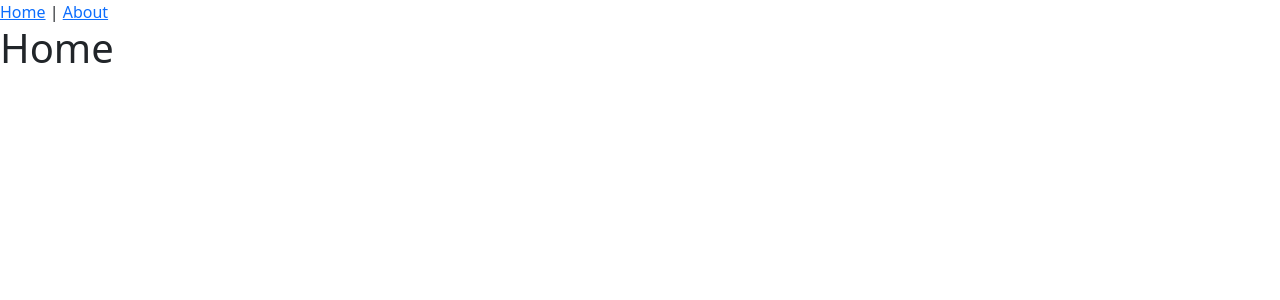
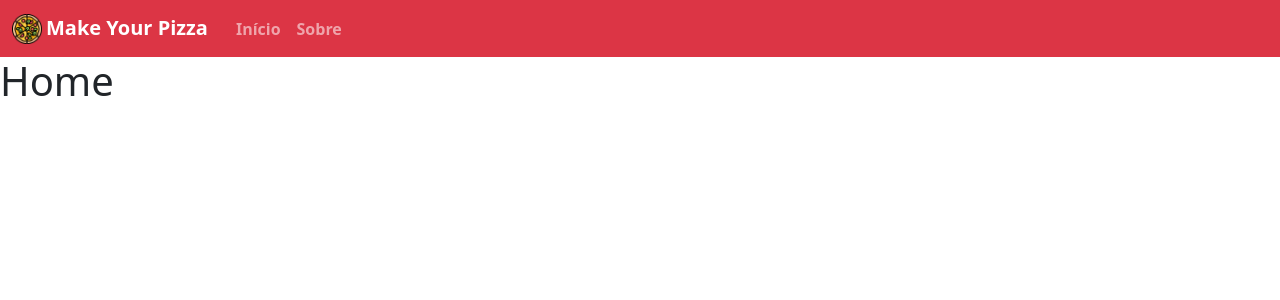
Before and after one commit to PauloAlves8039/vue-cli-make-your-pizza, a Vue app in the folder make-your-pizza-frontend/: page / in a window 1280 px wide. Shown: the top 300 px of the page. Built offline with nearby package versions, Linux system fonts and the light colour scheme.

Commit message:
Criando a Navbar e seus estilos

```diff
--- a/make-your-pizza-frontend/public/index.html
+++ b/make-your-pizza-frontend/public/index.html
@@ -12,5 +12,6 @@
       <strong>We're sorry but <%= htmlWebpackPlugin.options.title %> doesn't work properly without JavaScript enabled. Please enable it to continue.</strong>
     </noscript>
     <div id="app"></div>
+    <script src="https://cdn.jsdelivr.net/npm/bootstrap@5.0.2/dist/js/bootstrap.bundle.min.js" integrity="sha384-MrcW6ZMFYlzcLA8Nl+NtUVF0sA7MsXsP1UyJoMp4YLEuNSfAP+JcXn/tWtIaxVXM" crossorigin="anonymous"></script>
   </body>
 </html>
--- a/make-your-pizza-frontend/src/App.vue
+++ b/make-your-pizza-frontend/src/App.vue
@@ -1,10 +1,18 @@
 <template>
-  <nav>
-    <router-link to="/">Home</router-link> |
-    <router-link to="/about">About</router-link>
-  </nav>
-  <router-view/>
+  <Navbar :logo="logo_src" :alt="app_name" />
+  <router-view />
 </template>
+
+<script>
+import Navbar from './components/Navbar.vue';
+
+export default {
+  name: 'App',
+  components: {
+    Navbar
+  }
+}
+</script>
 
 <style>
 
--- /dev/null
+++ b/make-your-pizza-frontend/src/components/Navbar.vue
@@ -0,0 +1,46 @@
+<template>
+    <nav class="navbar navbar-expand-lg navbar-dark bg-danger">
+        <div class="container-fluid">
+            <router-link class="navbar-brand" to="/">
+                <img src="../assets/logo.png" alt="Logo" class="d-inline-block align-text-top logo">
+                <span class="title-page p-1">Make Your Pizza</span>
+            </router-link>
+            <button class="navbar-toggler" type="button" data-bs-toggle="collapse" data-bs-target="#navbarNav"
+                aria-controls="navbarNav" aria-expanded="false" aria-label="Toggle navigation">
+                <span class="navbar-toggler-icon"></span>
+            </button>
+            <div class="collapse navbar-collapse" id="navbarNav">
+                <ul class="navbar-nav">
+                    <li class="nav-item">
+                        <router-link class="nav-link" aria-current="page" to="/">Início</router-link>
+                    </li>
+                    <li class="nav-item">
+                        <router-link class="nav-link" to="/about">Sobre</router-link>
+                    </li>
+                </ul>
+            </div>
+        </div>
+    </nav>
+</template>
+
+<script>
+export default {
+    name: "Navbar"
+}
+
+</script>
+
+<style scoped>
+.title-page {
+    font-weight: 600;
+}
+
+.logo {
+    width: 30px;
+    height: 30px;
+}
+
+li{
+    font-weight: 600;
+}
+</style>
```
